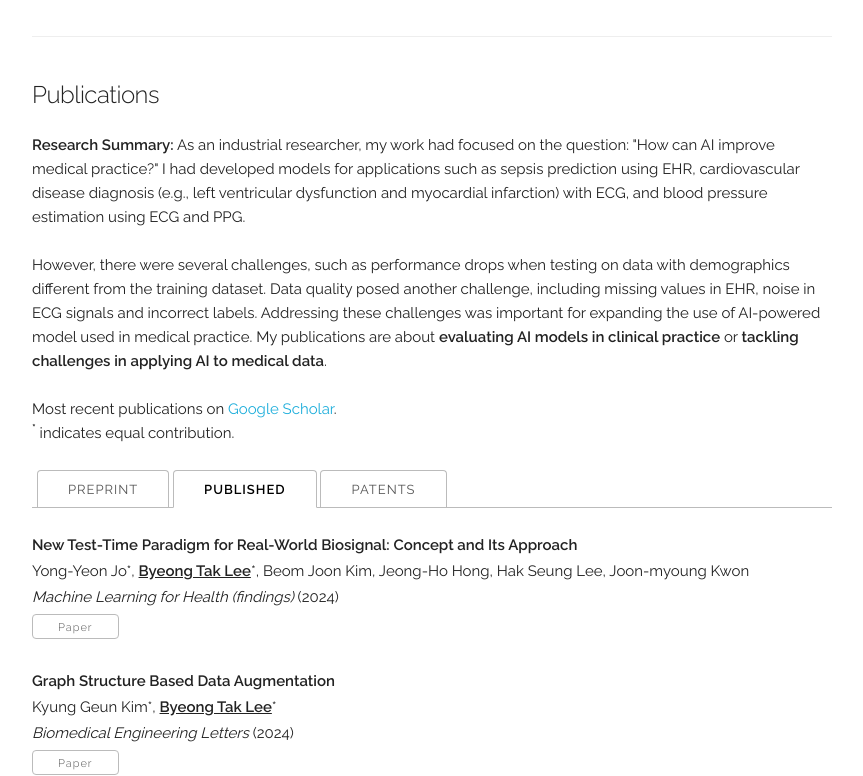
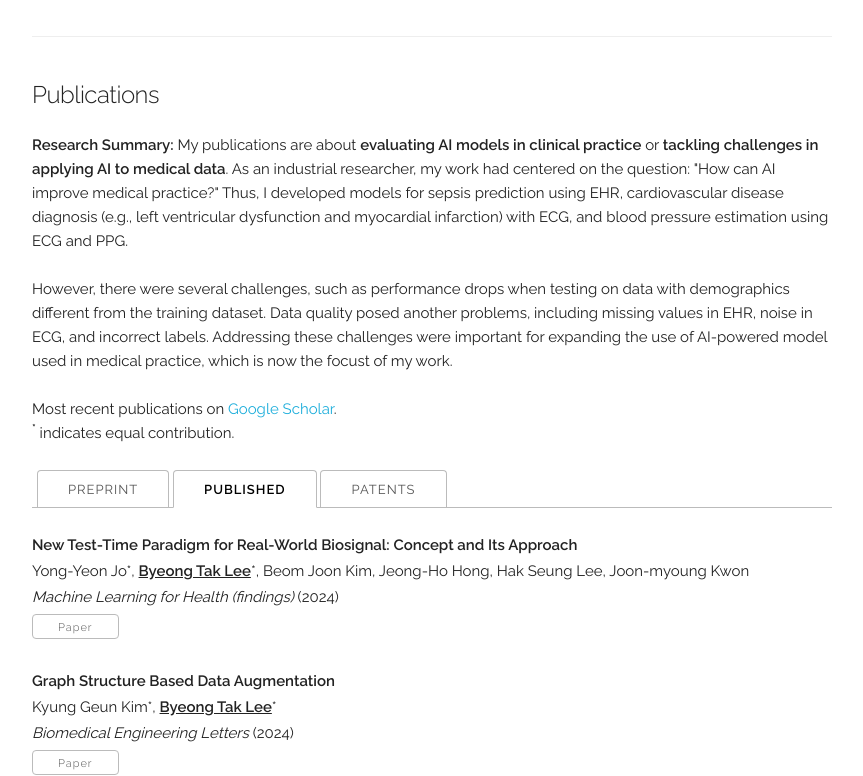
Before and after one commit to byeongtak/byeongtak.github.io, a Jekyll site: the page built from index.html, in a window 1280 px wide and 900 px high, scrolled down 1217 px, cut to the strip 124-900 px from the top of the window. Shown: the whole strip, without its empty margins (208-1071 px from the left). Built offline with Jekyll 4.4.1, drawn with Linux system fonts in a browser that asks for light colours.

Commit message:
Update index.html

```diff
--- a/index.html
+++ b/index.html
@@ -71,14 +71,15 @@ layout: default
 <!-- ========== PUBLICATIONS ========== -->
 <div class="docs-section" id="publications">
   <h5>Publications</h5>
-	<b>Research Summary:</b> As an industrial researcher, my work had focused on the question: "How can AI improve medical practice?"
-	I had developed models for applications such as sepsis prediction using EHR, cardiovascular disease diagnosis (e.g., left ventricular dysfunction and myocardial infarction) with ECG, and blood pressure estimation using ECG and PPG.
+	<b>Research Summary:</b>
+	My publications are about <b>evaluating AI models in clinical practice</b> or <b>tackling challenges in applying AI to medical data</b>.
+	As an industrial researcher, my work had centered on the question: "How can AI improve medical practice?"
+	Thus, I developed models for sepsis prediction using EHR, cardiovascular disease diagnosis (e.g., left ventricular dysfunction and myocardial infarction) with ECG, and blood pressure estimation using ECG and PPG.
 	<br>
 	<br>
 	However, there were several challenges, such as performance drops when testing on data with demographics different from the training dataset.
-	Data quality posed another challenge, including missing values in EHR, noise in ECG signals and incorrect labels.
-	Addressing these challenges was important for expanding the use of AI-powered model used in medical practice.
-	My publications are about <b>evaluating AI models in clinical practice</b> or <b>tackling challenges in applying AI to medical data</b>.
+	Data quality posed another problems, including missing values in EHR, noise in ECG, and incorrect labels.
+	Addressing these challenges were important for expanding the use of AI-powered model used in medical practice, which is now the focust of my work.
 	<br>
 	<br>
 
```
